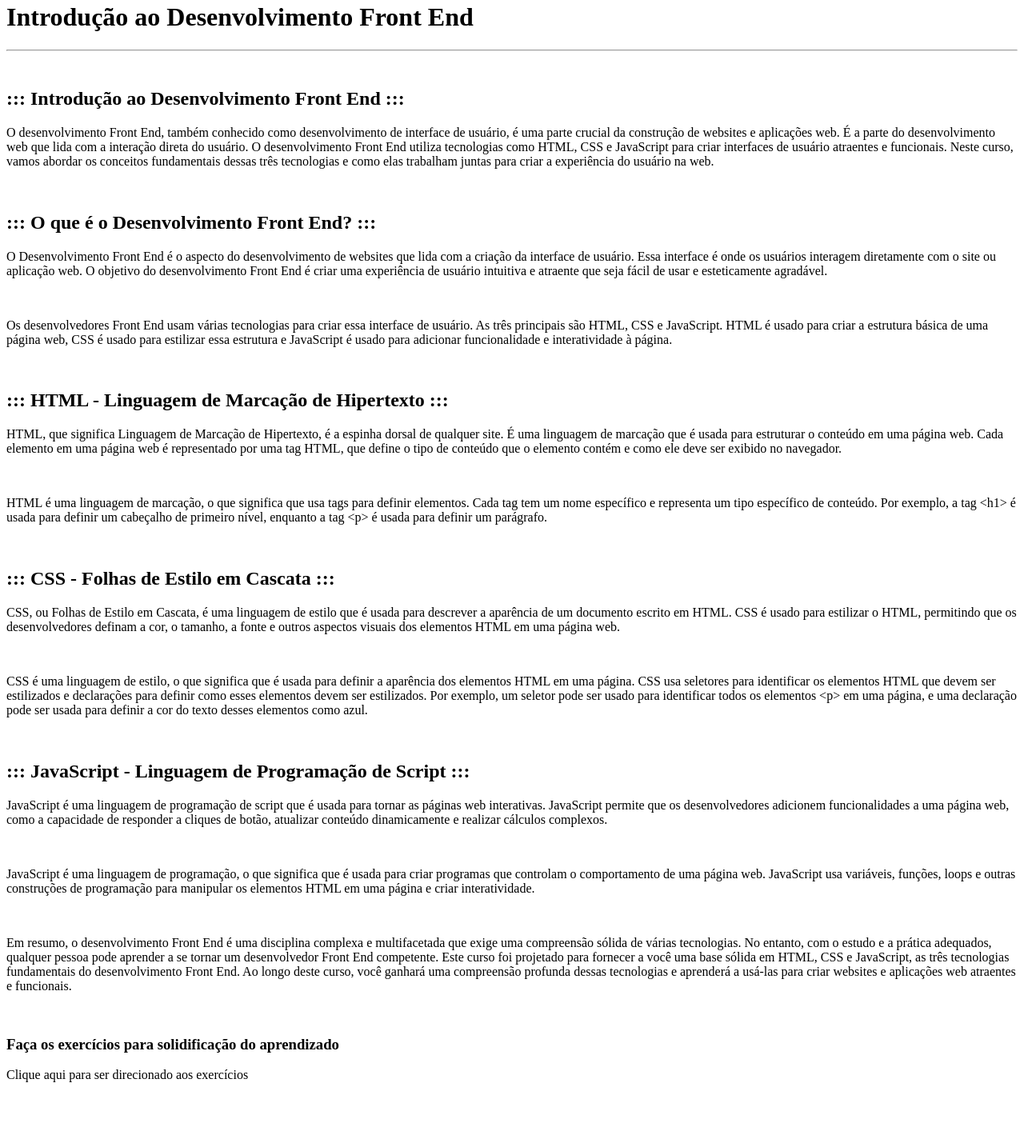
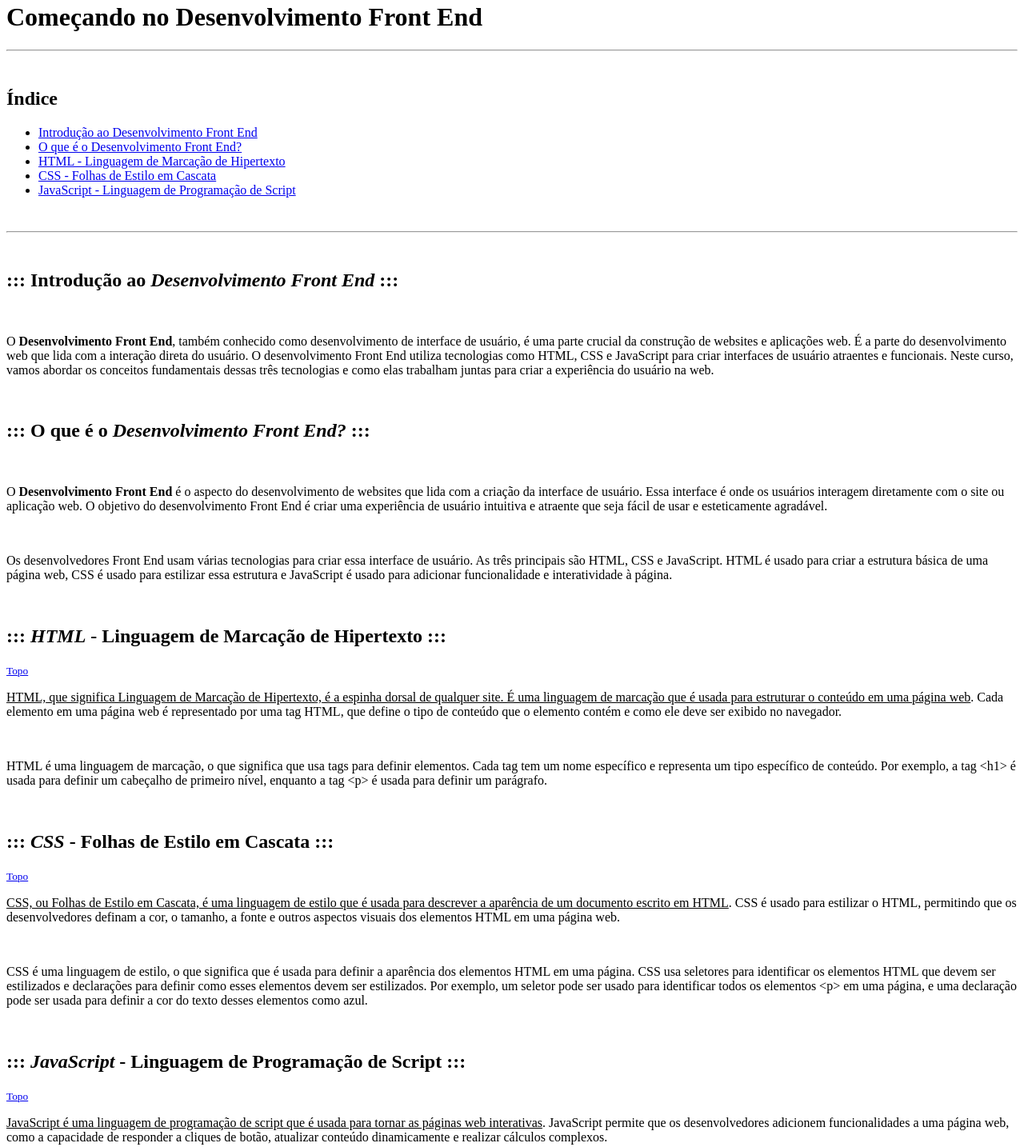
Before and after one commit to PaulaMye/Dio-Forma--o-HTML-Web-Developer, a plain HTML site: page index.html in a window 1280 px wide. Shown: the part 18-1452 px from the top of the page at 80% size. Before the commit the page ends 1413 px from the top, so only its background shows below. Drawn offline with Linux system fonts and the light colour scheme.

Commit message:
Etapa 2
Finalização

```diff
--- a/index.html
+++ b/index.html
@@ -7,36 +7,62 @@
     <title>HTML, CSS e JavaScripty: Torne-se um Desenvolvedor Front-End</title>
 </head>
 <body>
-<h1>Introdução ao Desenvolvimento Front End</h1>
+<h1 id="Topo">Começando no Desenvolvimento Front End</h1>
 <hr>
 <br>
-    <h2>::: Introdução ao Desenvolvimento Front End :::</h2>
-        <p> O desenvolvimento Front End, também conhecido como desenvolvimento de interface de usuário, é uma parte crucial da construção de websites e aplicações web. É a parte do desenvolvimento web que lida com a interação direta do usuário. O desenvolvimento Front End utiliza tecnologias como HTML, CSS e JavaScript para criar interfaces de usuário atraentes e funcionais. Neste curso, vamos abordar os conceitos fundamentais dessas três tecnologias e como elas trabalham juntas para criar a experiência do usuário na web.</p>
+    <h2>Índice</h2>
+        <ul>
+                <li><a href="#Introdução">Introdução ao Desenvolvimento Front End</a></li>
+                <li><a href="#Desenvolvimento">O que é o Desenvolvimento Front End?</a></li>
+                <li><a href="#HTML">HTML - Linguagem de Marcação de Hipertexto</a></li>
+                <li><a href="#CSS">CSS - Folhas de Estilo em Cascata</a></li>
+                <li><a href="#JS">JavaScript - Linguagem de Programação de Script</a></li>
+        </ul>
 <br>
-    <h2>::: O que é o Desenvolvimento Front End? :::</h2>
-        <p>O Desenvolvimento Front End é o aspecto do desenvolvimento de websites que lida com a criação da interface de usuário. Essa interface é onde os usuários interagem diretamente com o site ou aplicação web. O objetivo do desenvolvimento Front End é criar uma experiência de usuário intuitiva e atraente que seja fácil de usar e esteticamente agradável.</p>
+<hr>
+<br>
+    <h2 id="Introdução">::: Introdução ao <em>Desenvolvimento Front End</em> :::</h2>
+<br>
+        <p> O <strong>Desenvolvimento Front End</strong>, também conhecido como desenvolvimento de interface de usuário, é uma parte crucial da construção de websites e aplicações web. É a parte do desenvolvimento web que lida com a interação direta do usuário. O desenvolvimento Front End utiliza tecnologias como HTML, CSS e JavaScript para criar interfaces de usuário atraentes e funcionais. Neste curso, vamos abordar os conceitos fundamentais dessas três tecnologias e como elas trabalham juntas para criar a experiência do usuário na web.</p>
+<br>
+    <h2 id="Desenvolvimento">::: O que é o <em>Desenvolvimento Front End?</em> :::</h2>
+<br>
+        <p>O <strong>Desenvolvimento Front End</strong> é o aspecto do desenvolvimento de websites que lida com a criação da interface de usuário. Essa interface é onde os usuários interagem diretamente com o site ou aplicação web. O objetivo do desenvolvimento Front End é criar uma experiência de usuário intuitiva e atraente que seja fácil de usar e esteticamente agradável.</p>
 <br>
         <p>Os desenvolvedores Front End usam várias tecnologias para criar essa interface de usuário. As três principais são HTML, CSS e JavaScript. HTML é usado para criar a estrutura básica de uma página web, CSS é usado para estilizar essa estrutura e JavaScript é usado para adicionar funcionalidade e interatividade à página.</p>
 <br>
-    <h2>::: HTML - Linguagem de Marcação de Hipertexto :::</h2>
-        <p>HTML, que significa Linguagem de Marcação de Hipertexto, é a espinha dorsal de qualquer site. É uma linguagem de marcação que é usada para estruturar o conteúdo em uma página web. Cada elemento em uma página web é representado por uma tag HTML, que define o tipo de conteúdo que o elemento contém e como ele deve ser exibido no navegador.</p>
+    <h2 id="HTML">::: <em>HTML</em> - Linguagem de Marcação de Hipertexto :::</h2>
+    <small><a href="#Topo">Topo</a></small>
+<br>
+        <p><u>HTML, que significa Linguagem de Marcação de Hipertexto, é a espinha dorsal de qualquer site. É uma linguagem de marcação que é usada para estruturar o conteúdo em uma página web</u>. Cada elemento em uma página web é representado por uma tag HTML, que define o tipo de conteúdo que o elemento contém e como ele deve ser exibido no navegador.</p>
 <br>
         <p>HTML é uma linguagem de marcação, o que significa que usa tags para definir elementos. Cada tag tem um nome específico e representa um tipo específico de conteúdo. Por exemplo, a tag &lt;h1&gt; é usada para definir um cabeçalho de primeiro nível, enquanto a tag &lt;p&gt; é usada para definir um parágrafo.</p>
 <br>
-    <h2>::: CSS - Folhas de Estilo em Cascata :::</h2>
-        <p>CSS, ou Folhas de Estilo em Cascata, é uma linguagem de estilo que é usada para descrever a aparência de um documento escrito em HTML. CSS é usado para estilizar o HTML, permitindo que os desenvolvedores definam a cor, o tamanho, a fonte e outros aspectos visuais dos elementos HTML em uma página web.</p>
+    <h2 id="CSS">::: <em>CSS</em> - Folhas de Estilo em Cascata :::</h2>
+    <small><a href="#Topo">Topo</a></small>
+<br>
+        <p><u>CSS, ou Folhas de Estilo em Cascata, é uma linguagem de estilo que é usada para descrever a aparência de um documento escrito em HTML</u>. CSS é usado para estilizar o HTML, permitindo que os desenvolvedores definam a cor, o tamanho, a fonte e outros aspectos visuais dos elementos HTML em uma página web.</p>
 <br>
         <p>CSS é uma linguagem de estilo, o que significa que é usada para definir a aparência dos elementos HTML em uma página. CSS usa seletores para identificar os elementos HTML que devem ser estilizados e declarações para definir como esses elementos devem ser estilizados. Por exemplo, um seletor pode ser usado para identificar todos os elementos &lt;p&gt; em uma página, e uma declaração pode ser usada para definir a cor do texto desses elementos como azul.</p>
 <br>
-    <h2>::: JavaScript - Linguagem de Programação de Script :::</h2>
-        <p>JavaScript é uma linguagem de programação de script que é usada para tornar as páginas web interativas. JavaScript permite que os desenvolvedores adicionem funcionalidades a uma página web, como a capacidade de responder a cliques de botão, atualizar conteúdo dinamicamente e realizar cálculos complexos.</p>
+    <h2 id="JS">::: <em>JavaScript</em> - Linguagem de Programação de Script :::</h2>
+    <small><a href="#Topo">Topo</a></small>
+<br>
+        <p><u>JavaScript é uma linguagem de programação de script que é usada para tornar as páginas web interativas</u>. JavaScript permite que os desenvolvedores adicionem funcionalidades a uma página web, como a capacidade de responder a cliques de botão, atualizar conteúdo dinamicamente e realizar cálculos complexos.</p>
 <br>
         <p>JavaScript é uma linguagem de programação, o que significa que é usada para criar programas que controlam o comportamento de uma página web. JavaScript usa variáveis, funções, loops e outras construções de programação para manipular os elementos HTML em uma página e criar interatividade.</p>
 <br>
         <p>Em resumo, o desenvolvimento Front End é uma disciplina complexa e multifacetada que exige uma compreensão sólida de várias tecnologias. No entanto, com o estudo e a prática adequados, qualquer pessoa pode aprender a se tornar um desenvolvedor Front End competente. Este curso foi projetado para fornecer a você uma base sólida em HTML, CSS e JavaScript, as três tecnologias fundamentais do desenvolvimento Front End. Ao longo deste curso, você ganhará uma compreensão profunda dessas tecnologias e aprenderá a usá-las para criar websites e aplicações web atraentes e funcionais.</p>
 <br>
 <h3>Faça os exercícios para solidificação do aprendizado</h3>
-<p>Clique aqui para ser direcionado aos exercícios</p>
+<p><a href="atividade.html" target="_blank">Clique aqui</a> para ser direcionado aos exercícios</p>
 <br>
+<hr>
+<br>
+<h4>Fonte</h4>
+<p>Livro: HTML, CSS e JavaScript: Torne-se um desenvolvedor front-end</p>
+<p>Formato: ebook</p>
+<p>Editora: Cursa Online Courses</p>
+<p>Ano: 2023</p>
 </body>
 </html>
```
Also changed, not shown: Resolução.html (added, +36 -0 lines), atividade.html (+14 -0 lines), 1 other file.
